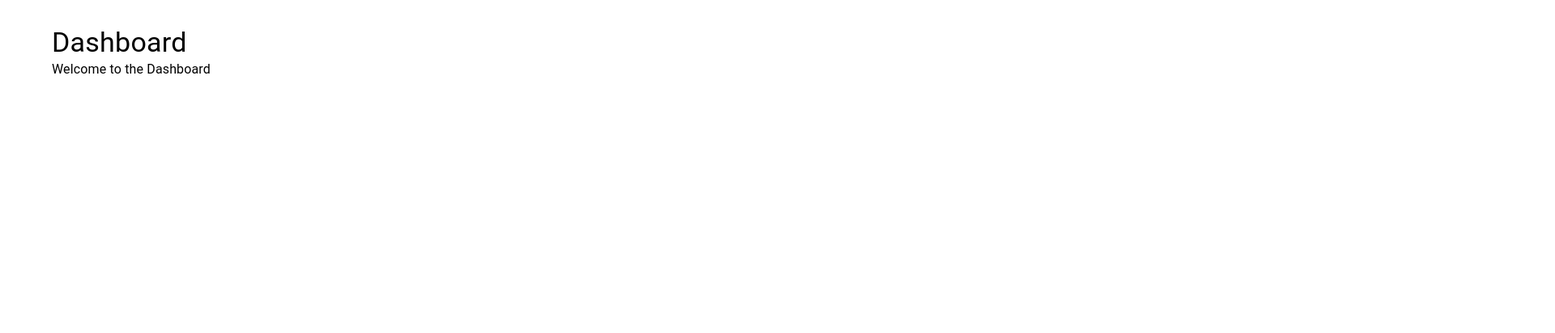
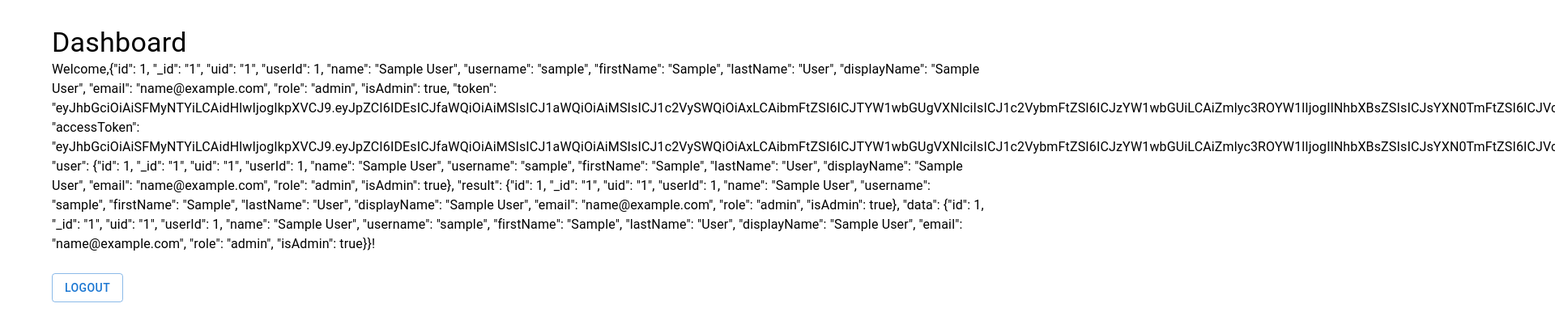
Before and after one commit to Heesun0514/Advanced_todo_practice, a React (Vite) app: page /Dashboard in a window 1280 px wide. Shown: the top 412 px of the page at 81% size, 1920 px wide, since content can reach past the window. Built offline with nearby package versions, Linux system fonts and the light colour scheme; sample sign-in values are in the browser's storage.

Commit message:
Dashboard.jsx - 로그아웃 버튼 추가

```diff
--- a/src/pages/Dashboard.jsx
+++ b/src/pages/Dashboard.jsx
@@ -1,16 +1,43 @@
 import React from "react";
-import { Container,Typography } from "@mui/material";
+import {
+Container,
+Typography,
+Button,
+Box
+} from "@mui/material";
+
+import { useNavigate } from "react-router-dom";
 
 
 const Dashboard=()=>{
+  const navigate = useNavigate();
+  const username=localStorage.getItem('user');
+
+  const handleLoggout=()=>{
+    localStorage.removeItem('user');
+    navigate('/')
+
+  };
+
+
+
   return (
     <Container>
-      <Typography variant="h4" sx={{mt:4}}>
+      <Box sx={{mt:4}}>
+      <Typography variant="h4">
         Dashboard
       </Typography>
-      <Typography variant="body1">
-        Welcome to the Dashboard
+      <Typography variant="body1" sx={{mb:3}}>
+        Welcome,{username}!
       </Typography>
+
+<Button
+variant="outlined"
+onClick={handleLoggout}
+>
+  Logout
+</Button>
+      </Box>
     </Container>
 
   );
```
